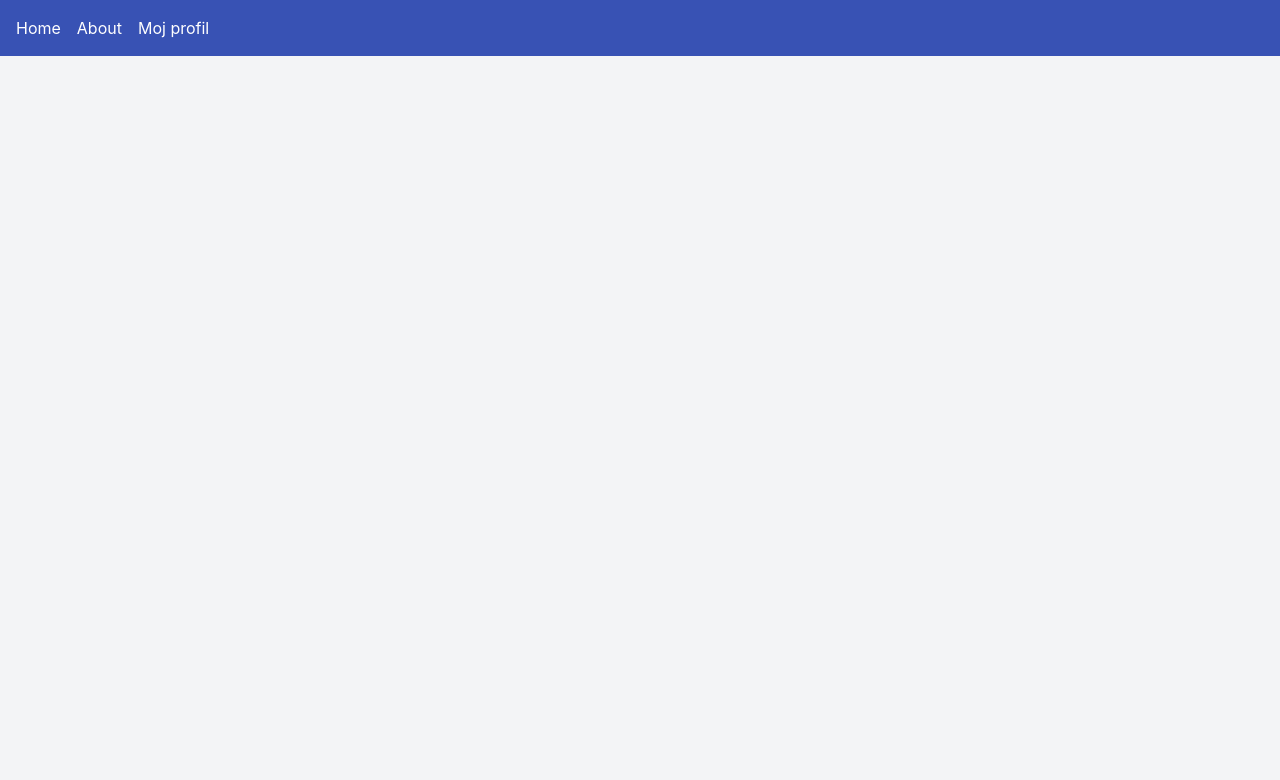
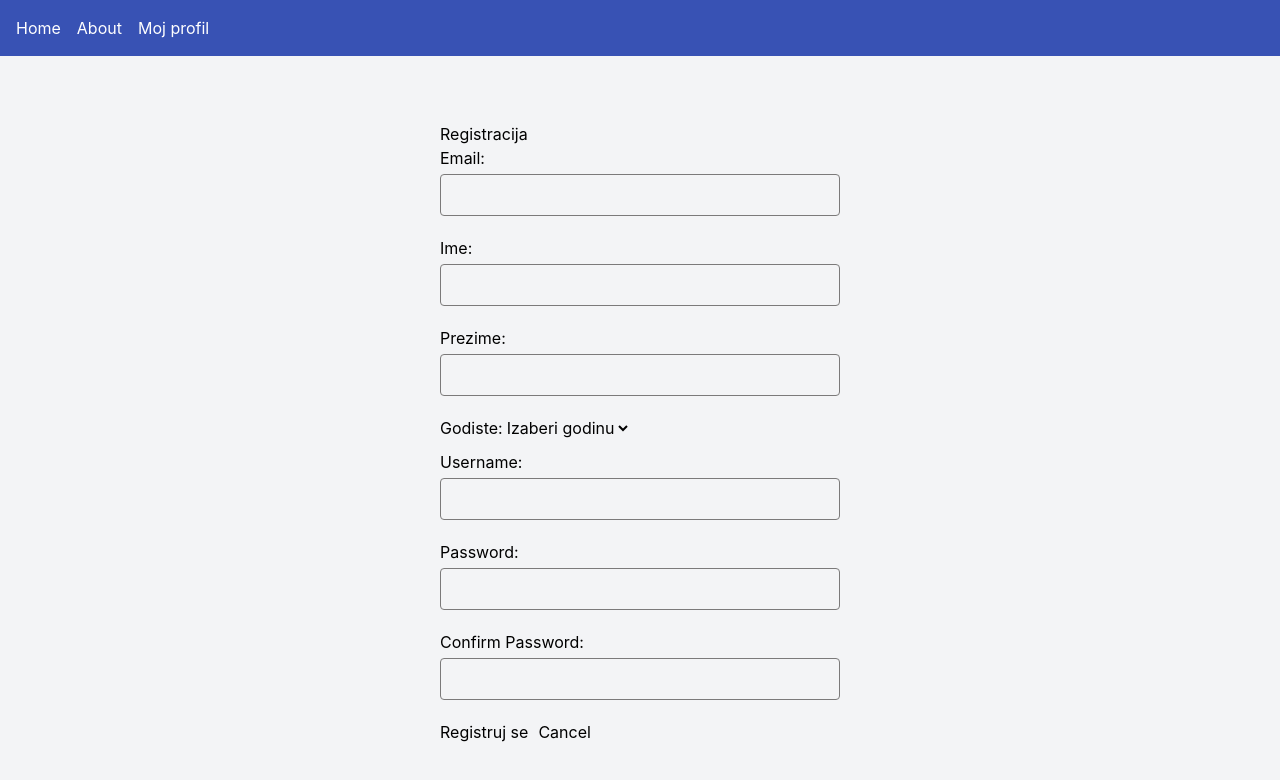
Before and after one commit to dusanveljkovic/NadjiEkipu, a React (Vite) app: page /registration in a window 1280 px wide. Shown: the top 780 px of the page. Built offline with nearby package versions, Linux system fonts and the light colour scheme.

Commit message:
init registration

```diff
--- a/src/App.css
+++ b/src/App.css
@@ -182,3 +182,13 @@
     border-right-color: var(--border);
   }
 }
+
+.inputFields {
+  border: 1px solid #7b7a7a;
+  padding: 8px;
+  margin-top: 4px;
+  border-radius: 4px;
+  width: 100%;
+  box-sizing: border-box;
+  margin-bottom: 10px;
+}
--- a/src/App.jsx
+++ b/src/App.jsx
@@ -3,6 +3,7 @@ import Home from "./pages/Home";
 import Login from "./pages/Login";
 import MyProfile from "./pages/MyProfile";
 import Navbar from "./components/Navbar";
+import Registration from "./pages/Registration";
 
 function App() {
   return (
@@ -14,6 +15,7 @@ function App() {
           <Route path="/home" element={<Home />}/>
           <Route path="/login" element={<Login />} />
           <Route path="my-profile" element={<MyProfile />} />
+          <Route path="/registration" element={<Registration />}/>
         </Routes>
       </div>
     </div>
--- a/src/components/Navbar.jsx
+++ b/src/components/Navbar.jsx
@@ -3,7 +3,7 @@ import { Link } from "react-router-dom";
 function Navbar() {
   return (
     <nav className="bg-primary text-white p-4 flex gap-4">
-      <Link to="/">Home</Link>
+      <Link to="/home">Home</Link>
       <Link to="/about">About</Link>
       <Link to="/my-profile">Moj profil</Link>
     </nav>
--- a/src/pages/Login.jsx
+++ b/src/pages/Login.jsx
@@ -18,6 +18,10 @@ function Login() {
 
   const navigate = useNavigate();
 
+  const handleRegistration = (e) => {
+    navigate("/registration");
+  }
+
   const handleSubmit = (e) => {
 
     e.preventDefault();
@@ -35,7 +39,7 @@ function Login() {
     }
     else {
       console.log("Login failed");
-      navigate("/")
+      navigate("/");
     }
     // ovde ide API poziv
   };
@@ -80,8 +84,10 @@ function Login() {
             }}
           />
         </div>
-
-        <button type="submit">Uloguj se</button>
+            <div style={{display: "flex", gap: "20px"}}>
+             <button type="submit">Uloguj se</button>
+             <button type="button" onClick={handleRegistration}>Registruj se</button>
+        </div>
       </form>
     </div>
   );
--- /dev/null
+++ b/src/pages/Registration.jsx
@@ -0,0 +1,105 @@
+import { useNavigate } from "react-router-dom";
+import { useState } from "react";
+import "../App.css";
+
+function Registration() {
+    const navigate = useNavigate();
+
+    const [form, setform] = useState({
+        email: "",
+        ime: "",
+        prezime: "",
+        godiste: "",
+        username: "",
+        password: "",
+        confirmPassword: ""
+    });
+
+    const handleChange = (e) => {
+        setform({
+            ...form,
+            [e.target.name]: e.target.value
+        });
+    };
+
+    const handleSubmit = (e) => {
+        e.preventDefault();
+
+        if (form.password !== form.confirmPassword){
+            alert("Passwordi se ne poklapaju");
+            return;
+        }
+
+        console.log("Registrovan korisnik:", form);
+
+
+        navigate("/login");
+    }
+
+    const handleCancel = () => {
+        navigate("/login");
+    }
+
+    const years = [];
+    for (let i = 2020; i >= 1950; i--) {
+        years.push(i);
+    }
+
+    return (
+        <div style={{ maxWidth: "400px", margin: "50px auto" }}>
+            <h2>Registracija</h2>
+
+            <form onSubmit={handleSubmit}>
+                <div style={{ marginBottom: "10px" }}>
+                    <label>Email:</label>
+                    <input className="inputFields" name="email" type="email" onChange={handleChange} required/>
+                </div>
+
+                <div style={{ marginBottom: "10px" }}>
+                    <label>Ime:</label>
+                    <input className="inputFields" name="ime" type="text" onChange={handleChange} required />
+                </div>
+
+                <div style={{marginBottom: "10px"}}>
+                    <label>Prezime:</label>
+                    <input className="inputFields" name="prezime" type="text" onChange={handleChange} required />
+                </div>
+
+                <div style={{marginBottom: "10px"}}>
+                    <label>Godiste:</label>
+                    <select name="godiste" onChange={handleChange} required>
+                        <option value="">Izaberi godinu</option>
+                        {years.map((y) => (
+                            <option key={y} value={y}>
+                                {y}
+                            </option>
+                        ))}
+                    </select>
+                </div>
+
+                <div style={{marginBottom: "10px"}}>
+                    <label>Username:</label>
+                    <input  className="inputFields" name="username" onChange={handleChange} required/>
+                </div>
+
+                <div style={{marginBottom: "10px"}}>
+                    <label>Password:</label>
+                    <input className="inputFields" name="password" type="password" onChange={handleChange} required/>
+                </div>
+
+                <div style={{marginBottom: "10px"}}>
+                    <label>Confirm Password:</label>
+                    <input className="inputFields" name="confirmPassword" type="password" onChange={handleChange} required/>
+                </div>
+
+                <div style={{display: "flex", gap: "10px"}}>
+                    <button type="submit">Registruj se</button>
+                    <button type="button" onClick={handleCancel}>Cancel</button>
+                </div>
+            </form>
+        </div>
+
+    );
+}
+
+export default Registration;
```
